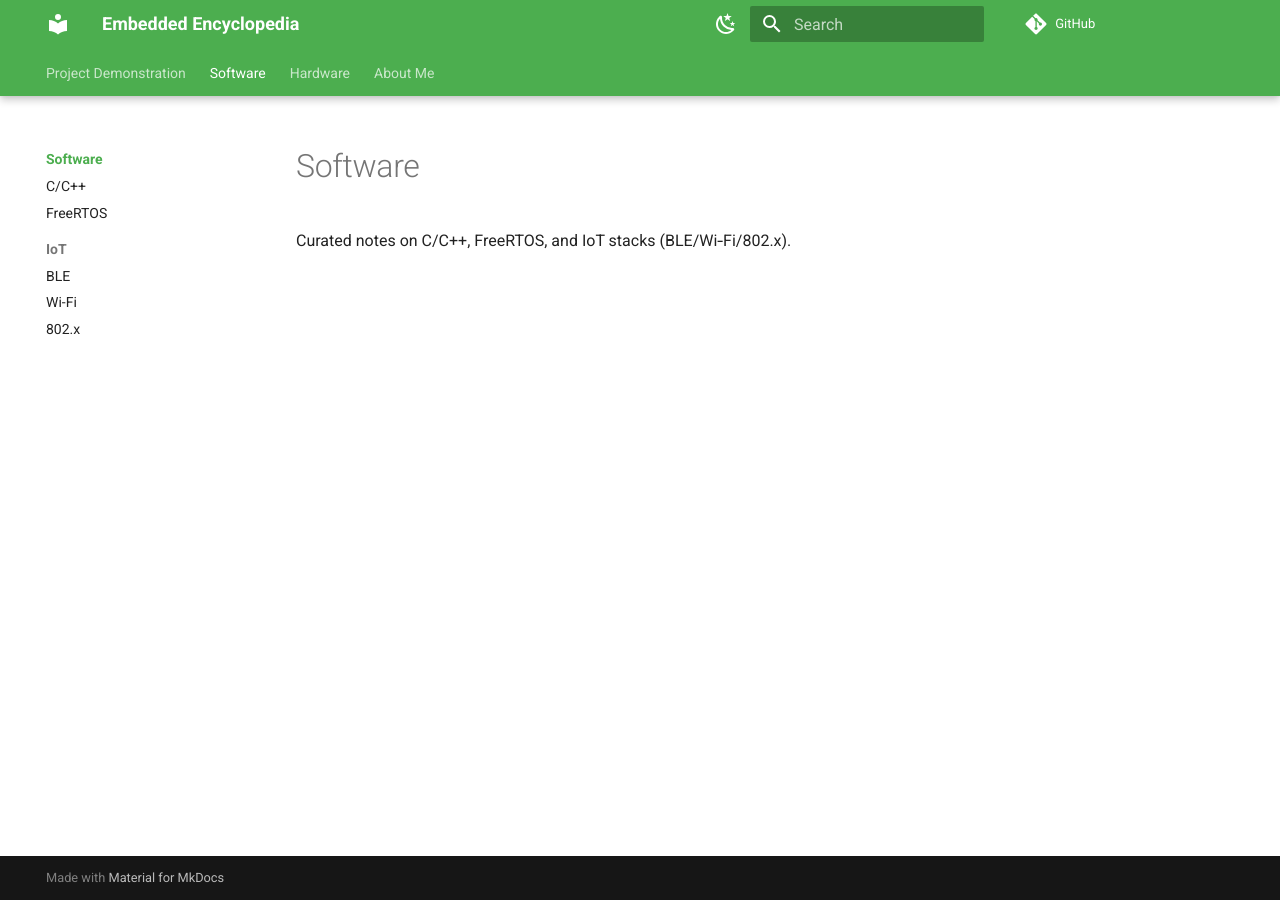
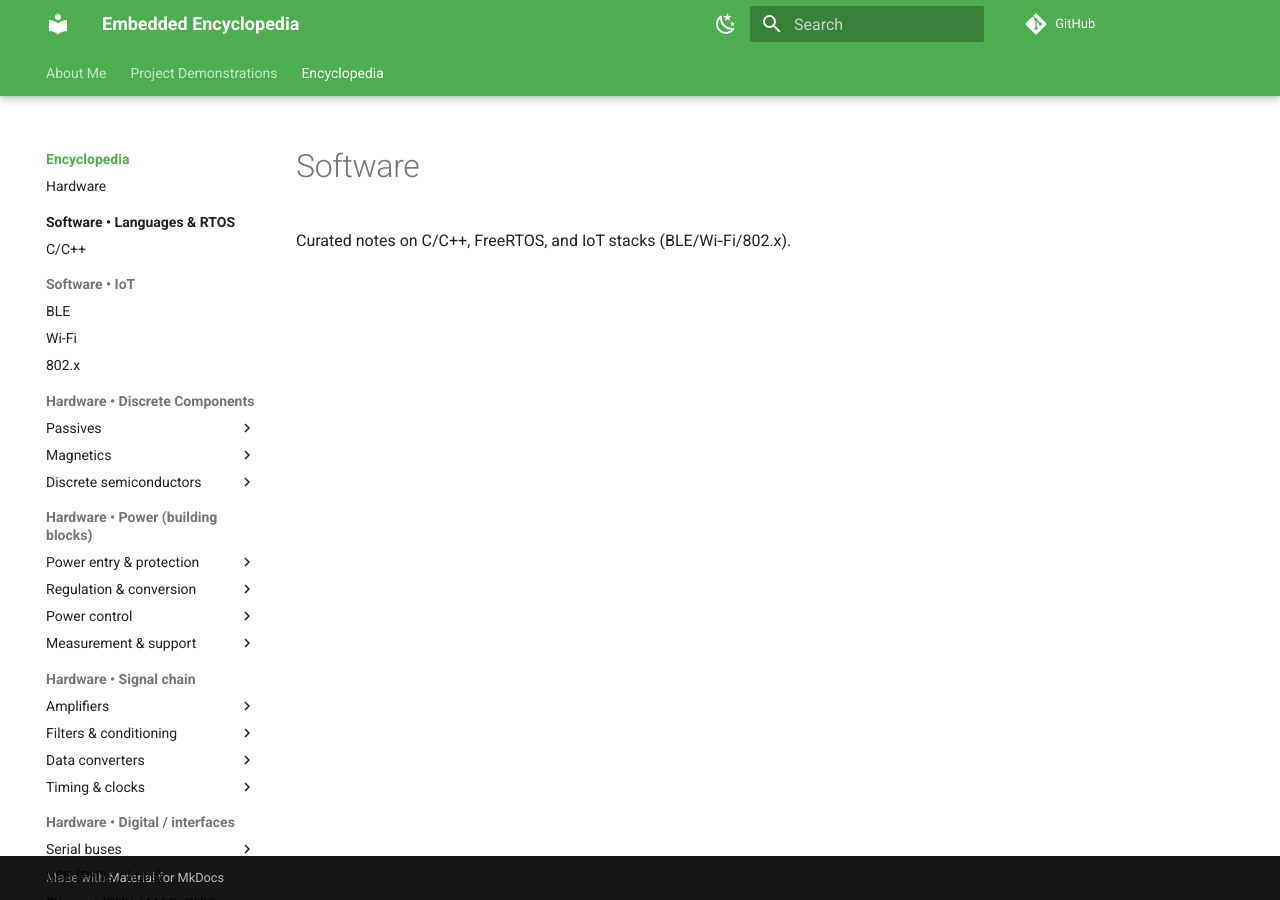
Before and after one commit to Qtejada/Embedded-Encyclopedia, an MkDocs documentation site: the page built from docs/encyclopedia/software/index.md, in a window 1280 px wide. Built offline with MkDocs 1.6.1 and Material for MkDocs 9.7.7, drawn with Linux system fonts in a browser that asks for light colours; comment, search, counter and statistics services are not loaded; some of the changed lines change nothing that is shown.

Commit message:
Update mkdocs.yml

```diff
--- a/mkdocs.yml
+++ b/mkdocs.yml
@@ -43,39 +43,110 @@ markdown_extensions:
   - pymdownx.tabbed:
       alternate_style: true
 nav:
-  - Project Demonstration:
+  - About Me: index.md
+
+  - Project Demonstrations:
       - Overview: projects/index.md
       - Sample: projects/blink-led/index.md
 
-  - Software:
-      - Overview: encyclopedia/software/index.md
-      - C/C++: encyclopedia/software/c_cpp.md
-      - FreeRTOS: encyclopedia/software/freertos/index.md
-      - IoT:
+  - Encyclopedia:
+      - Software: encyclopedia/software/index.md     # landing page for software
+      - Hardware: encyclopedia/hardware/index.md     # landing page for hardware
+
+      # ----- SOFTWARE subtree -----
+      - Software • Languages & RTOS:
+          - C/C++: encyclopedia/software/c_cpp.md
+          - FreeRTOS: encyclopedia/software/freertos/index.md
+      - Software • IoT:
           - BLE: encyclopedia/software/iot/ble.md
           - Wi-Fi: encyclopedia/software/iot/wifi.md
           - 802.x: encyclopedia/software/iot/ieee802.md
 
-  - Hardware:
-      - Overview: encyclopedia/hardware/index.md
-      - Basics:
-          - Resistors: encyclopedia/hardware/basics/resistors.md
-          - Capacitors: encyclopedia/hardware/basics/capacitors.md
-          - Inductors: encyclopedia/hardware/basics/inductors.md
-          - Transformers: encyclopedia/hardware/basics/transformers.md
-          - Diodes: encyclopedia/hardware/basics/diodes.md
-      - Power:
-          - LDOs: encyclopedia/hardware/power/ldo-selection.md
-          - Buck converters: encyclopedia/hardware/power/buck-converters.md
-          - Buck-Boost converters: encyclopedia/hardware/power/buck-boost-converters.md
-      - Data Converters:
-          - ADCs: encyclopedia/hardware/data-converters/adc.md
-          - DACs: encyclopedia/hardware/data-converters/dac.md
+      # ----- HARDWARE subtree -----
+      - Hardware • Discrete Components:
+          - Passives:
+              - Resistors: encyclopedia/hardware/discrete/passives/resistors.md
+              - Capacitors: encyclopedia/hardware/discrete/passives/capacitors.md
+              - Inductors: encyclopedia/hardware/discrete/passives/inductors.md
+          - Magnetics:
+              - Transformers: encyclopedia/hardware/discrete/magnetics/transformers.md
+              - Common-mode chokes: encyclopedia/hardware/discrete/magnetics/common-mode-chokes.md
+          - Discrete semiconductors:
+              - Diodes: encyclopedia/hardware/discrete/semis/diodes.md
+              - BJTs: encyclopedia/hardware/discrete/semis/bjts.md
+              - MOSFETs: encyclopedia/hardware/discrete/semis/mosfets.md
+              - IGBTs: encyclopedia/hardware/discrete/semis/igbts.md
+              - Opto: encyclopedia/hardware/discrete/semis/opto.md
+
+      - Hardware • Power (building blocks):
+          - Power entry & protection:
+              - Fuses / polyfuses: encyclopedia/hardware/power/entry/fuses.md
+              - TVS / surge / ESD: encyclopedia/hardware/power/entry/tvs-esd.md
+              - Reverse polarity protection: encyclopedia/hardware/power/entry/rev-protection.md
+              - Ideal diode / OR-ing: encyclopedia/hardware/power/entry/ideal-diode-oring.md
+          - Regulation & conversion:
+              - LDOs: encyclopedia/hardware/power/reg/ldos.md
+              - Buck: encyclopedia/hardware/power/reg/buck.md
+              - Boost: encyclopedia/hardware/power/reg/boost.md
+              - Buck-boost / SEPIC / flyback: encyclopedia/hardware/power/reg/buck-boost-sepic-flyback.md
+              - Controllers (ext MOSFET): encyclopedia/hardware/power/reg/controllers-ext-fet.md
+              - Battery charging: encyclopedia/hardware/power/reg/charging.md
+              - Fuel-gauge / battery monitor: encyclopedia/hardware/power/reg/fuel-gauges.md
+              - PoE front-ends: encyclopedia/hardware/power/reg/poe.md
+          - Power control:
+              - High-/low-side switches, load switches: encyclopedia/hardware/power/control/switches.md
+              - Gate drivers: encyclopedia/hardware/power/control/gate-drivers.md
+              - Motor drivers: encyclopedia/hardware/power/control/motor-drivers.md
+          - Measurement & support:
+              - Current-sense amps / monitors: encyclopedia/hardware/power/support/current-sense-amps.md
+              - Shunt resistors: encyclopedia/hardware/power/support/shunt-resistors.md
+              - Supervisors / reset ICs: encyclopedia/hardware/power/support/supervisors.md
+              - Power-good / sequencers: encyclopedia/hardware/power/support/pg-sequencers.md
+
+      - Hardware • Signal chain:
+          - Amplifiers:
+              - Op-amps: encyclopedia/hardware/signal-chain/amps/op-amps.md
+              - Instrumentation amps: encyclopedia/hardware/signal-chain/amps/in-amps.md
+              - Difference amps: encyclopedia/hardware/signal-chain/amps/diff-amps.md
+              - Comparators: encyclopedia/hardware/signal-chain/amps/comparators.md
+          - Filters & conditioning:
+              - Active filters: encyclopedia/hardware/signal-chain/filters/active-filters.md
+              - PGAs: encyclopedia/hardware/signal-chain/filters/pga.md
+          - Data converters:
+              - ADCs (SAR/ΔΣ): encyclopedia/hardware/signal-chain/data-converters/adcs.md
+              - DACs: encyclopedia/hardware/signal-chain/data-converters/dacs.md
+              - Sample-and-hold: encyclopedia/hardware/signal-chain/data-converters/sample-hold.md
+          - Timing & clocks:
+              - Crystals/oscillators: encyclopedia/hardware/signal-chain/timing/crystals-oscillators.md
+              - PLL/clock generators: encyclopedia/hardware/signal-chain/timing/pll-clock-gens.md
+              - RTCs: encyclopedia/hardware/signal-chain/timing/rtcs.md
+
+      - Hardware • Digital / interfaces:
+          - Serial buses:
+              - I²C / SMBus: encyclopedia/hardware/digital-interfaces/serial/i2c.md
+              - SPI / QSPI / OSPI: encyclopedia/hardware/digital-interfaces/serial/spi.md
+              - UART / LIN: encyclopedia/hardware/digital-interfaces/serial/uart.md
+              - CAN / CAN-FD: encyclopedia/hardware/digital-interfaces/serial/can.md
+              - 1-Wire: encyclopedia/hardware/digital-interfaces/serial/onewire.md
+              - RS-232 / RS-485 / PROFIBUS: encyclopedia/hardware/digital-interfaces/serial/rs232-485-profibus.md
+          - USB (PHYs / hubs): encyclopedia/hardware/digital-interfaces/usb/usb.md
+          - Ethernet (PHY / MAC+PHY): encyclopedia/hardware/digital-interfaces/ethernet/ethernet.md
+          - Level shifters / bus switches: encyclopedia/hardware/digital-interfaces/level/level-shifters.md
+          - I/O expanders / LED drivers: encyclopedia/hardware/digital-interfaces/expanders/io-expanders-led.md
+          - Bridge ICs (USB↔UART/I²C/SPI): encyclopedia/hardware/digital-interfaces/bridge/bridges.md
+          - Memory & storage:
+              - EEPROM: encyclopedia/hardware/digital-interfaces/memory/eeprom.md
+              - FRAM: encyclopedia/hardware/digital-interfaces/memory/fram.md
+              - SPI/QSPI NOR flash: encyclopedia/hardware/digital-interfaces/memory/nor-flash.md
+              - eMMC / SD (sockets, level shifting): encyclopedia/hardware/digital-interfaces/memory/emmc-sd.md
+          - Security / ID:
+              - Secure elements: encyclopedia/hardware/digital-interfaces/security/secure-elements.md
+              - Authentication / crypto: encyclopedia/hardware/digital-interfaces/security/auth-chips.md
+              - Unique ID / MAC: encyclopedia/hardware/digital-interfaces/security/unique-id.md
+
       - PCB Layout:
           - Overview: encyclopedia/hardware/pcb-layout/index.md
           - Traces & impedance: encyclopedia/hardware/pcb-layout/traces.md
           - Planes & return paths: encyclopedia/hardware/pcb-layout/planes.md
           - High-speed notes: encyclopedia/hardware/pcb-layout/highspeed.md
           - Phil's Lab notes: encyclopedia/hardware/pcb-layout/phils-lab.md
-
-  - About Me: about/index.md
```
